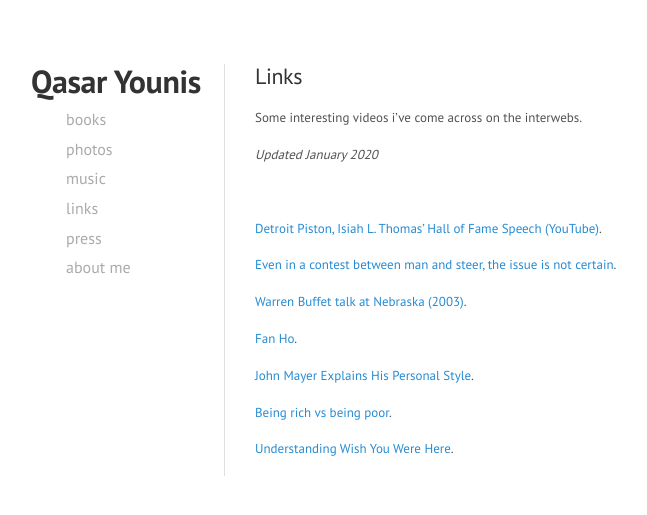
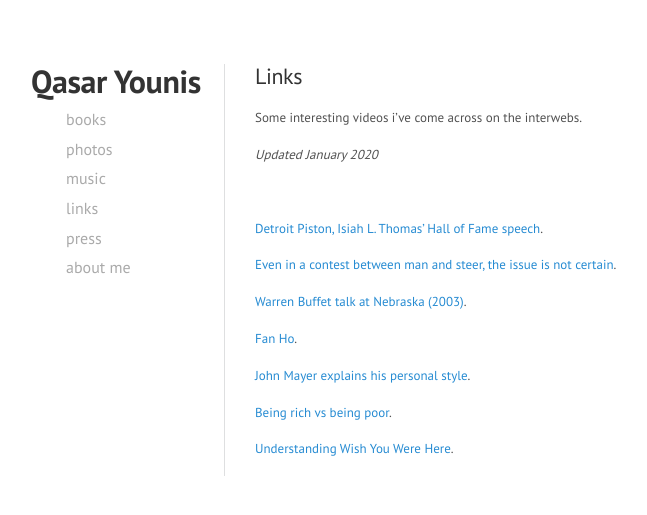
Before and after one commit to qasar/qasar.github.io, a Jekyll site: the page built from links.md, in a window 1280 px wide. Shown: the top 515 px of the page, without its empty margins (35-682 px from the left). Built offline with Jekyll 4.4.1, drawn with Linux system fonts in a browser that asks for light colours.

Commit message:
Update links.md

```diff
--- a/links.md
+++ b/links.md
@@ -9,7 +9,7 @@ Some interesting videos i've come across on the interwebs.
 <p>&nbsp;</p>
 
 
-<a href="https://youtu.be/8VnW3EE-4Mo?t=287" target="_blank">Detroit Piston, Isiah L. Thomas' Hall of Fame Speech (YouTube)</a>.
+<a href="https://youtu.be/8VnW3EE-4Mo?t=287" target="_blank">Detroit Piston, Isiah L. Thomas' Hall of Fame speech</a>.
 
 <a href="https://www.youtube.com/watch?v=Z6CRc2r9dM8&list=FLXJuURIK0_r_mGlRWSPkgCw&index=5&t=0s">Even in a contest between man and steer, the issue is not certain</a>.
 
@@ -17,7 +17,7 @@ Some interesting videos i've come across on the interwebs.
 
 <a href="https://www.youtube.com/watch?v=tmnXHPjhSIM&list=FLXJuURIK0_r_mGlRWSPkgCw&index=32&t=0s">Fan Ho</a>.
 
-<a href="https://www.youtube.com/watch?v=G4gjJoMi2vY&list=FLXJuURIK0_r_mGlRWSPkgCw&index=40&t=184s">John Mayer Explains His Personal Style</a>.
+<a href="https://www.youtube.com/watch?v=G4gjJoMi2vY&list=FLXJuURIK0_r_mGlRWSPkgCw&index=40&t=184s">John Mayer explains his personal style</a>.
 
 <a href= "https://www.youtube.com/watch?v=ROfBLx6bLZI&list=FLXJuURIK0_r_mGlRWSPkgCw&index=44&t=0s">Being rich vs being poor</a>.
 
```
